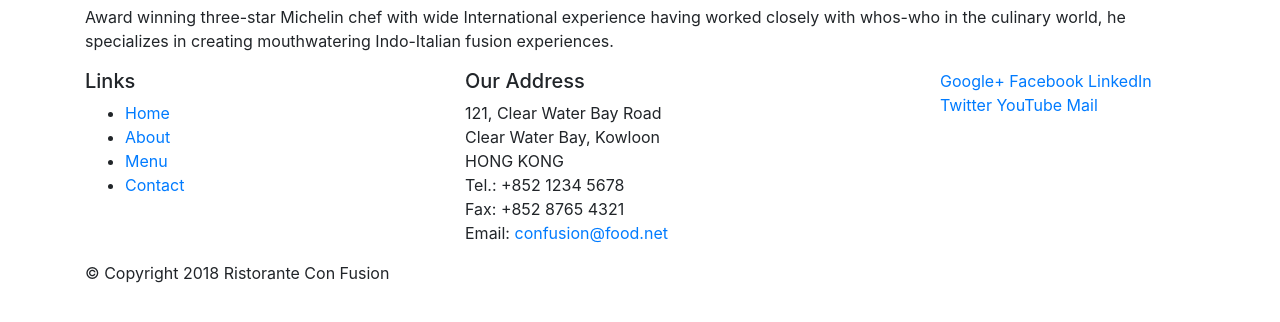
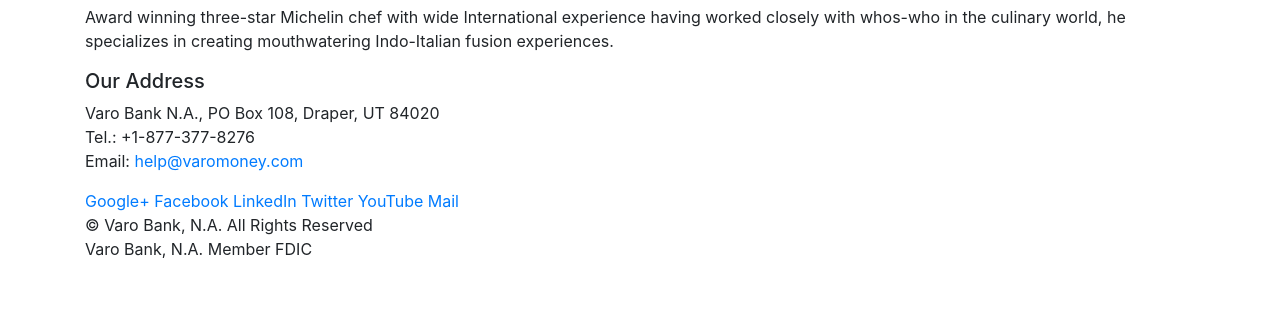
Before and after one commit to loso-nd/varo-mkt-project, a website: page index.html in a window 1280 px wide. Shown: the part 478-800 px from the top of the page. Drawn offline with nearby package versions, Linux system fonts and the light colour scheme; files that its build step writes are made by us from their sources.

Commit message:
Updated footer.

```diff
--- a/index.html
+++ b/index.html
@@ -63,28 +63,19 @@
 
         <footer class="container">
             <div class="row">
-                <div class="col-4 col-sm-4>
+                <div class="col-12">
                     <div>
-                        <h5>Links</h5>
-                        <ul>
-                            <li><a href="#">Home</a></li>
-                            <li><a href="#">About</a></li>
-                            <li><a href="#">Menu</a></li>
-                            <li><a href="#">Contact</a></li>
-                        </ul>
-                    </div>
-                    <div class="col-7 col-sm-5">
                         <h5>Our Address</h5>
                         <address>
-                          121, Clear Water Bay Road<br>
-                          Clear Water Bay, Kowloon<br>
-                          HONG KONG<br>
-                          Tel.: +852 1234 5678<br>
-                          Fax: +852 8765 4321<br>
-                          Email: <a href="mailto:confusion@food.net">confusion@food.net</a>
+                          Varo Bank N.A., PO Box 108, Draper, UT 84020<br>
+                          Tel.: +1-877-377-8276<br>
+                          Email: <a href="mailto:help@varomoney.com">help@varomoney.com</a>
                        </address>
                     </div>
-                    <div class="col-12 col-sm-3">
+               </div>
+            </div>
+            <div class="row">
+                <div class="col-12">
                     <div>
                         <a href="http://google.com/+">Google+</a>
                         <a href="http://www.facebook.com/profile.php?id=">Facebook</a>
@@ -96,9 +87,9 @@
                 </div>
             </div>
             <div class="row">
-                    <div class="col-auto">
-                        <p>© Copyright 2018 Ristorante Con Fusion</p>
-                    </div>
+                <div class="col-12">
+                    <p>© Varo Bank, N.A. All Rights Reserved<br>
+                        Varo Bank, N.A. Member FDIC</p>
                 </div>
            </div>
         </footer>
```
Lines whose indentation alone changed are shown as unchanged.
